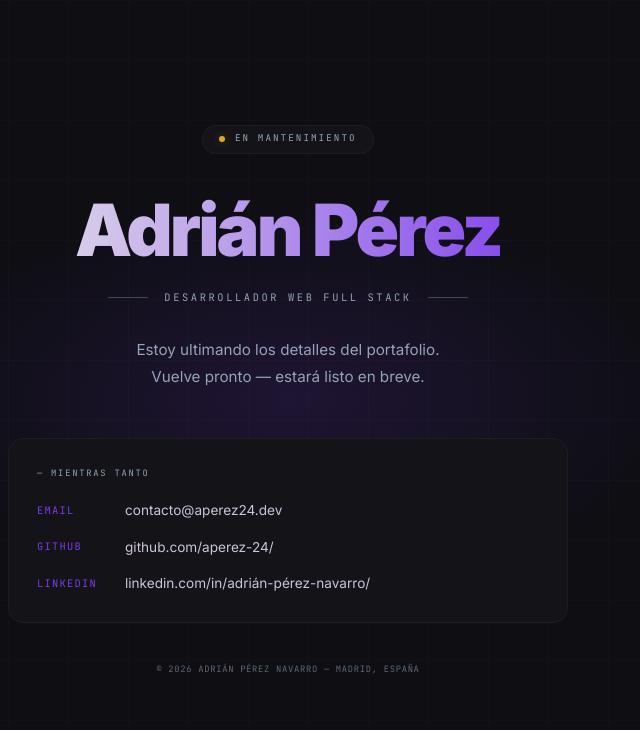
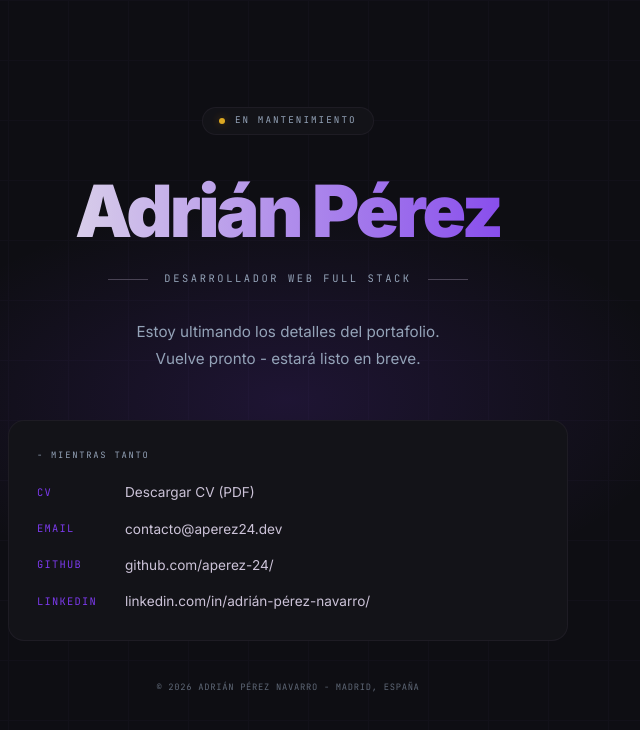
Before and after one commit to aperez-24/portfolio, a Next.js app: page /mantenimiento in a window 1280 px wide. Shown: the top 730 px of the page, without its empty margins (352-992 px from the left). Built offline with nearby package versions, Linux system fonts and the light colour scheme.

Commit message:
Añadir CV y texto de aviso en formulario

```diff
--- a/src/app/mantenimiento/page.tsx
+++ b/src/app/mantenimiento/page.tsx
@@ -4,7 +4,9 @@ export default function Mantenimiento() {
   return (
     <main
       style={{
-        minHeight: "100vh",
+        minHeight: "100dvh",
+        height: "100dvh",
+        overflowY: "hidden",
         background: "var(--bg-primary)",
         display: "flex",
         flexDirection: "column",
@@ -147,7 +149,7 @@ export default function Mantenimiento() {
         >
           Estoy ultimando los detalles del portafolio.
           <br />
-          Vuelve pronto — estará listo en breve.
+          Vuelve pronto - estará listo en breve.
         </p>
 
         {/* Info card */}
@@ -171,10 +173,16 @@ export default function Mantenimiento() {
               marginBottom: "1.25rem",
             }}
           >
-            — mientras tanto
+            - mientras tanto
           </p>
           <div style={{ display: "flex", flexDirection: "column", gap: "1rem" }}>
             {[
+              {
+                label: "CV",
+                value: "Descargar CV (PDF)",
+                href: "/CV-Adrián_Pérez_Navarro.pdf",
+                target: "_blank",
+              },
               {
                 label: "Email",
                 value: "contacto@aperez24.dev",
@@ -209,7 +217,7 @@ export default function Mantenimiento() {
                 </span>
                 <a
                   href={href}
-                  target={href.startsWith("http") || href.startsWith("mailto") ? "_blank" : undefined}
+                  target={href.startsWith("http") || href.startsWith("mailto") || href.endsWith(".pdf") ? "_blank" : undefined}
                   rel="noopener noreferrer"
                   style={{
                     fontSize: "0.85rem",
@@ -242,7 +250,7 @@ export default function Mantenimiento() {
             opacity: 0.6,
           }}
         >
-          © {new Date().getFullYear()} Adrián Pérez Navarro — Madrid, España
+          © {new Date().getFullYear()} Adrián Pérez Navarro - Madrid, España
         </p>
       </div>
 
--- a/src/components/Contacto.tsx
+++ b/src/components/Contacto.tsx
@@ -383,6 +383,19 @@ export default function Contacto() {
           >
             {formState === "loading" ? "Enviando..." : "Enviar mensaje →"}
           </button>
+          <p style={{
+            fontFamily: "'JetBrains Mono', monospace",
+            fontSize: "0.58rem",
+            color: "var(--text-muted)",
+            letterSpacing: "0.05em",
+            marginTop: "1rem",
+            lineHeight: 1.6,
+          }}>
+            Al enviar aceptas el tratamiento de tus datos según nuestra{" "}
+            <a href="/privacidad" style={{ color: "var(--accent-hover)", textDecoration: "none" }}>
+              Política de Privacidad
+            </a>.
+          </p>
 
           {formState === "success" && (
             <div
--- a/src/components/Hero.tsx
+++ b/src/components/Hero.tsx
@@ -246,7 +246,7 @@ export default function Hero() {
           </a>
 
           <a
-            href="/cv-adrian-perez.pdf"
+            href="/CV-Adrián_Pérez_Navarro.pdf"
             download
             style={{
               display: "inline-flex",
--- a/src/components/SobreMi.tsx
+++ b/src/components/SobreMi.tsx
@@ -116,7 +116,7 @@ export default function SobreMi() {
           </div>
 
           <a
-            href="/cv-adrian-perez.pdf"
+            href="/CV-Adrián_Pérez_Navarro.pdf"
             download
             style={{
               display: "inline-flex",
```
Also changed, not shown: 1 other file (tests, documents, lock files or other folders).
